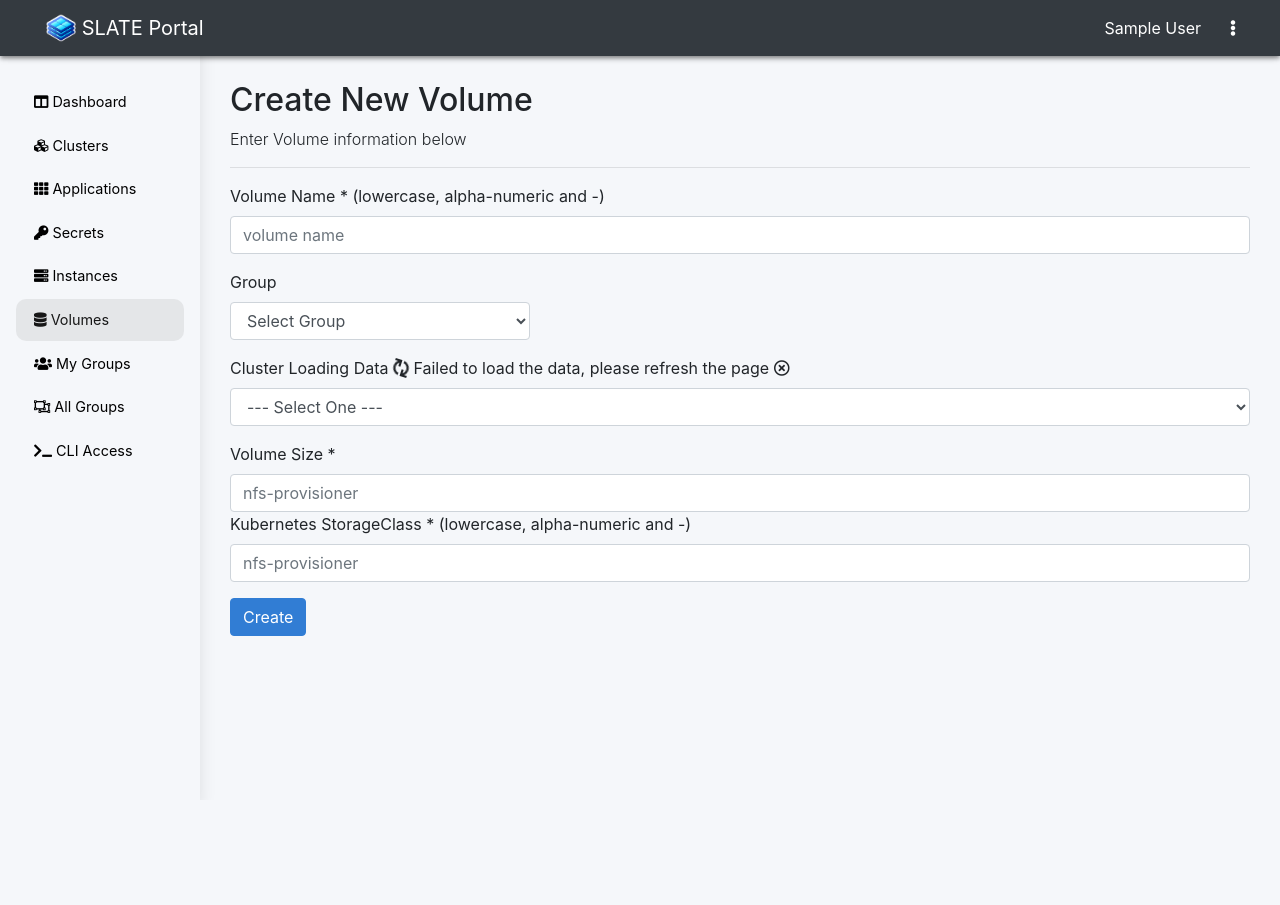
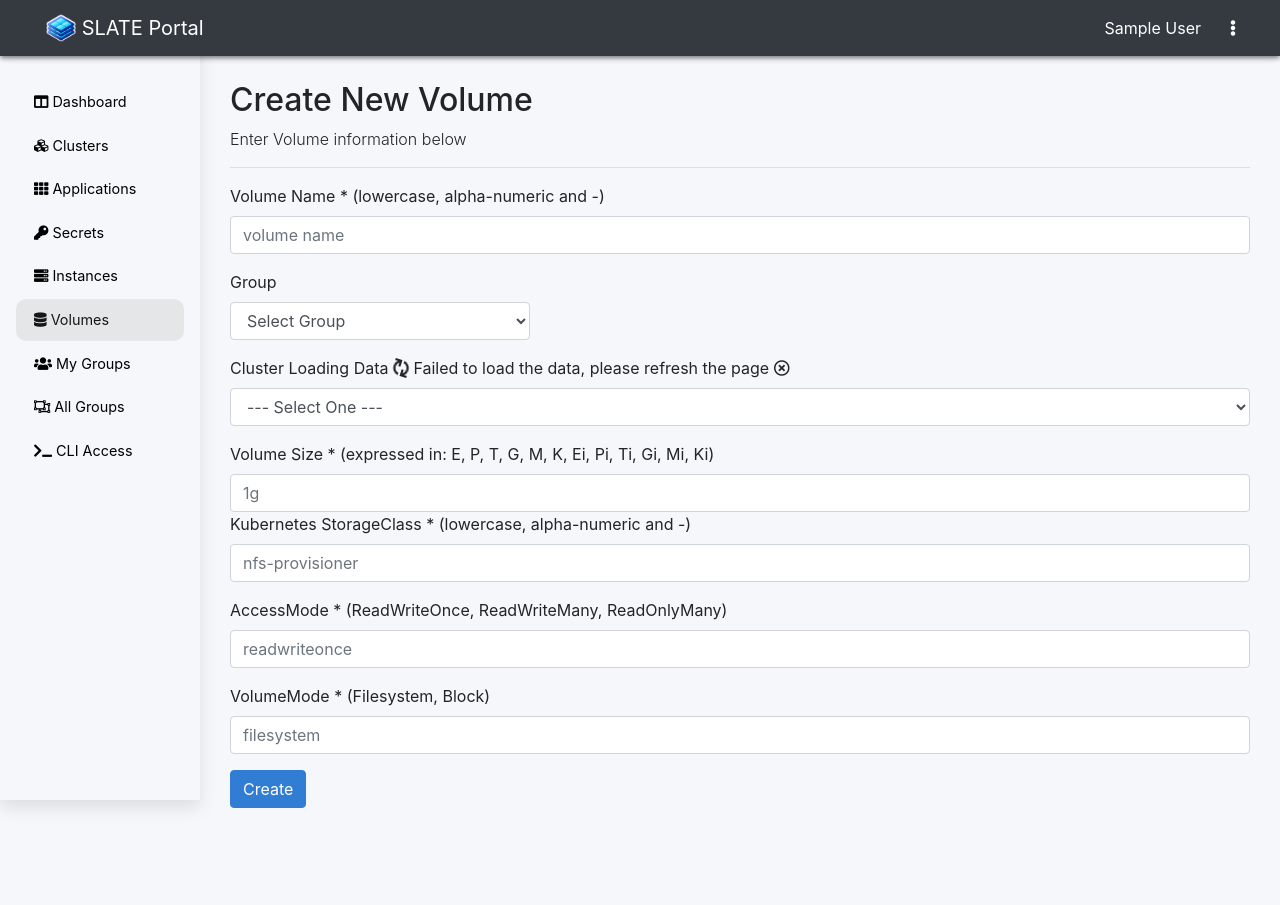
Before and after one commit to slateci/slate-portal, a Flask app: page /volumes/new in a window 1280 px wide. Before the commit the page ends 636 px from the top, so only its background shows below. Run offline with Flask 2, Linux system fonts and the light colour scheme; the visitor is signed in with stand-in values (Sample User, id 1); parts of the project's set-up code (start-up, migrations or seed data) failed here and were passed over; some libraries are stand-ins or nearby versions.

Commit message:
extend volume creation form fields to match full API

```diff
--- a/portal/templates/volume_create.html
+++ b/portal/templates/volume_create.html
@@ -70,16 +70,15 @@
                 </select>
               </div>
 
-
               <div class="form-group">
-                <label for="storageRequest">Volume Size *</label>
+                <label for="storageRequest">Volume Size * (expressed in: E, P, T, G, M, K, Ei, Pi, Ti, Gi, Mi, Ki)</label>
                 <input
                   type="text"
                   class="form-control"
                   id="name"
                   name="name"
-                  placeholder="nfs-provisioner"
-                  pattern="[a-zA-Z0-9-]+"
+                  placeholder="1G"
+                  pattern="\d{1,5}[a-zA-Z]{1,2}"
                   required="required"
                   tabindex="1"
                   style="text-transform:lowercase"
@@ -103,6 +102,38 @@
               </div>
 
               <div class="form-group">
+                <label for="accessMode">AccessMode * (ReadWriteOnce, ReadWriteMany, ReadOnlyMany)</label>
+                <input
+                  type="text"
+                  class="form-control"
+                  id="name"
+                  name="name"
+                  placeholder="ReadWriteOnce"
+                  pattern="[a-zA-Z0-9-]+"
+                  required="required"
+                  tabindex="1"
+                  style="text-transform:lowercase"
+                  maxlength="64"
+                >
+              </div>
+
+              <div class="form-group">
+                <label for="volumeMode">VolumeMode * (Filesystem, Block)</label>
+                <input
+                  type="text"
+                  class="form-control"
+                  id="name"
+                  name="name"
+                  placeholder="Filesystem"
+                  pattern="[a-zA-Z0-9-]+"
+                  required="required"
+                  tabindex="1"
+                  style="text-transform:lowercase"
+                  maxlength="64"
+                >
+              </div>
+
+              <div class="form-group">
                 <button type="submit" class="btn btn-primary">Create</button>
               </div>
             </form>
```
